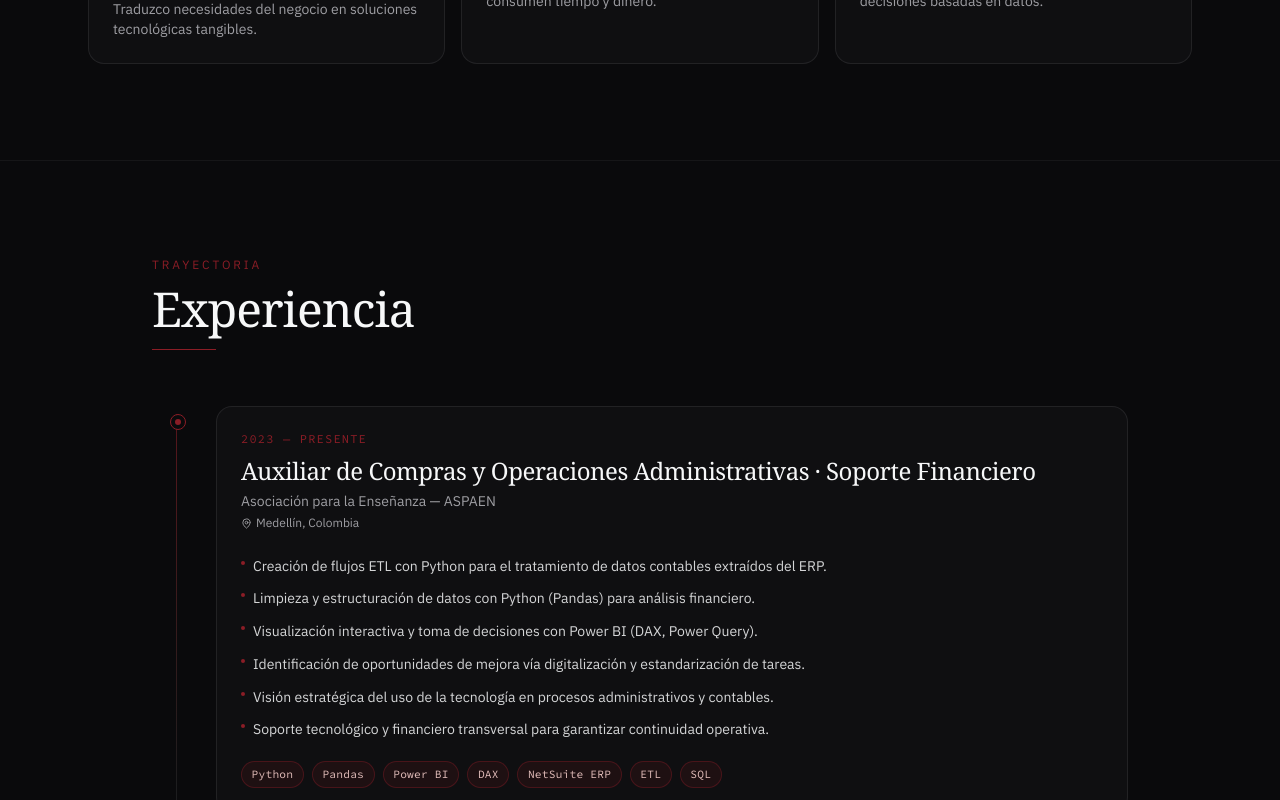
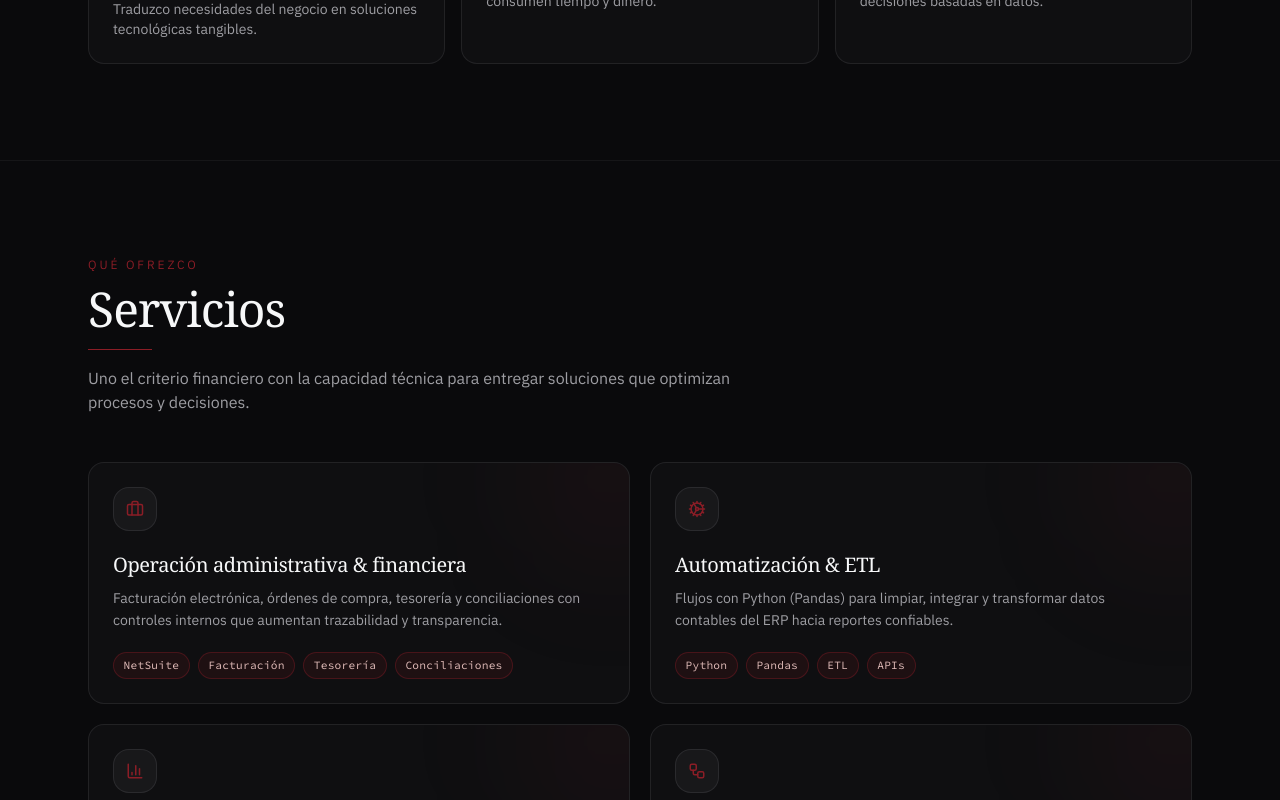
Before and after one commit to MariangelSierraJaller/mariangelsierrajaller.github.io, a React (Vite) app: page /es in a window 1280 px wide. Shown: the part 2000-2800 px from the top of the page. Built offline with nearby package versions, Linux system fonts and the light colour scheme; a web font is replaced by a local one.

Commit message:
Implement Services and Testimonials sections with i18n

```diff
--- a/src/components/Navigation.tsx
+++ b/src/components/Navigation.tsx
@@ -5,7 +5,7 @@ import { useLang } from "@/context/LanguageContext";
 import LanguageSwitcher from "@/components/LanguageSwitcher";
 import { cn } from "@/lib/utils";
 
-const sections = ["about", "experience", "education", "skills", "resume", "contact"] as const;
+const sections = ["about", "services", "experience", "education", "skills", "resume", "contact"] as const;
 
 export default function Navigation() {
   const { lang, t } = useLang();
--- /dev/null
+++ b/src/components/ServicesSection.tsx
@@ -0,0 +1,56 @@
+import { motion } from "framer-motion";
+import { Briefcase, Cog, BarChart3, Workflow } from "lucide-react";
+import { useLang } from "@/context/LanguageContext";
+import SectionHeader from "@/components/SectionHeader";
+
+interface Item {
+  title: string;
+  desc: string;
+  tags: string[];
+}
+
+const icons = [Briefcase, Cog, BarChart3, Workflow];
+
+export default function ServicesSection() {
+  const { t } = useLang();
+  const items = t<Item[]>("services.items");
+
+  return (
+    <section id="services" className="border-t border-border/60 scroll-mt-32">
+      <div className="mx-auto max-w-6xl px-6 py-24">
+        <SectionHeader kicker={t<string>("services.kicker")} title={t<string>("services.title")} />
+        <p className="mt-4 max-w-2xl text-sm text-muted-foreground sm:text-base">
+          {t<string>("services.lead")}
+        </p>
+
+        <div className="mt-12 grid gap-5 sm:grid-cols-2">
+          {items.map((it, i) => {
+            const Icon = icons[i % icons.length];
+            return (
+              <motion.article
+                key={it.title}
+                initial={{ opacity: 0, y: 18 }}
+                whileInView={{ opacity: 1, y: 0 }}
+                viewport={{ once: true, margin: "-40px" }}
+                transition={{ duration: 0.45, delay: i * 0.05 }}
+                className="group relative overflow-hidden rounded-2xl border border-border bg-card/60 p-6 transition-colors hover:border-primary/40"
+              >
+                <div className="pointer-events-none absolute -right-16 -top-16 h-40 w-40 rounded-full bg-primary/10 blur-3xl transition-opacity group-hover:bg-primary/20" />
+                <span className="grid h-11 w-11 place-items-center rounded-2xl border border-border bg-secondary/60 text-primary">
+                  <Icon size={18} />
+                </span>
+                <h3 className="mt-5 font-display text-xl text-foreground">{it.title}</h3>
+                <p className="mt-2 text-sm leading-relaxed text-muted-foreground">{it.desc}</p>
+                <div className="mt-5 flex flex-wrap gap-2">
+                  {it.tags.map((tg) => (
+                    <span key={tg} className="tech-badge">{tg}</span>
+                  ))}
+                </div>
+              </motion.article>
+            );
+          })}
+        </div>
+      </div>
+    </section>
+  );
+}
--- /dev/null
+++ b/src/components/TestimonialsSection.tsx
@@ -0,0 +1,49 @@
+import { motion } from "framer-motion";
+import { Quote } from "lucide-react";
+import { useLang } from "@/context/LanguageContext";
+import SectionHeader from "@/components/SectionHeader";
+
+interface Item {
+  quote: string;
+  name: string;
+  role: string;
+}
+
+export default function TestimonialsSection() {
+  const { t } = useLang();
+  const items = t<Item[]>("testimonials.items");
+
+  return (
+    <section id="testimonials" className="border-t border-border/60 scroll-mt-32">
+      <div className="mx-auto max-w-5xl px-6 py-24">
+        <SectionHeader kicker={t<string>("testimonials.kicker")} title={t<string>("testimonials.title")} />
+        <div className="mt-12 grid gap-6 md:grid-cols-1">
+          {items.map((it, i) => (
+            <motion.figure
+              key={it.name + i}
+              initial={{ opacity: 0, y: 20 }}
+              whileInView={{ opacity: 1, y: 0 }}
+              viewport={{ once: true, margin: "-40px" }}
+              transition={{ duration: 0.5, delay: i * 0.05 }}
+              className="relative overflow-hidden rounded-2xl border border-border bg-card/60 p-8"
+            >
+              <Quote className="absolute right-6 top-6 text-primary/25" size={56} />
+              <blockquote className="relative font-display text-lg leading-relaxed text-foreground/90 sm:text-xl">
+                “{it.quote}”
+              </blockquote>
+              <figcaption className="mt-6 flex items-center gap-3">
+                <span className="grid h-10 w-10 place-items-center rounded-full bg-primary/15 font-display text-sm text-primary">
+                  {it.name.split(" ").map((n) => n[0]).slice(0, 2).join("")}
+                </span>
+                <div>
+                  <div className="text-sm font-medium text-foreground">{it.name}</div>
+                  <div className="text-xs text-muted-foreground">{it.role}</div>
+                </div>
+              </figcaption>
+            </motion.figure>
+          ))}
+        </div>
+      </div>
+    </section>
+  );
+}
--- a/src/i18n/en.json
+++ b/src/i18n/en.json
@@ -8,6 +8,7 @@
     "experience": "Experience",
     "education": "Education",
     "skills": "Skills",
+    "services": "Services",
     "resume": "Resume",
     "contact": "Contact",
     "cta": "Let's talk"
@@ -157,7 +158,9 @@
       "title": "Languages",
       "items": [
         { "name": "Spanish", "level": "Native" },
-        { "name": "English", "level": "B2" }
+        { "name": "English", "level": "B2" },
+        { "name": "French", "level": "Basic" },
+        { "name": "Korean", "level": "Basic" }
       ]
     }
   },
@@ -183,6 +186,44 @@
     "emailCta": "Send email",
     "linkedinCta": "View LinkedIn"
   },
+  "services": {
+    "kicker": "What I offer",
+    "title": "Services",
+    "lead": "I combine financial judgment with technical execution to deliver solutions that streamline processes and decisions.",
+    "items": [
+      {
+        "title": "Administrative & Financial Operations",
+        "desc": "E-invoicing, purchase orders, treasury and reconciliations with internal controls that boost traceability and transparency.",
+        "tags": ["NetSuite", "E-invoicing", "Treasury", "Reconciliations"]
+      },
+      {
+        "title": "Automation & ETL",
+        "desc": "Python (Pandas) pipelines to clean, integrate and transform accounting data from the ERP into reliable reporting.",
+        "tags": ["Python", "Pandas", "ETL", "APIs"]
+      },
+      {
+        "title": "Business Intelligence",
+        "desc": "Interactive Power BI dashboards (DAX, Power Query) for financial audit and data-driven decision-making.",
+        "tags": ["Power BI", "DAX", "SQL", "KPIs"]
+      },
+      {
+        "title": "Process Optimization",
+        "desc": "Diagnosis, standardization and digitalization of administrative workflows to cut rework and free up team time.",
+        "tags": ["Audit", "Standardization", "Digitalization"]
+      }
+    ]
+  },
+  "testimonials": {
+    "kicker": "Recommendations",
+    "title": "What people say",
+    "items": [
+      {
+        "quote": "Mariangel stands out for her ability to integrate technology into administrative, accounting and operational processes, delivering solutions that save time, reduce rework and strengthen decision-making. Her hands-on experience in automation, ERP (NetSuite), data analysis and digitalization shows a valuable blend of technical judgment and strategic vision.",
+        "name": "Sebastián López Osorno",
+        "role": "Backend & Data · LinkedIn recommendation"
+      }
+    ]
+  },
   "footer": {
     "rights": "All rights reserved.",
     "built": "Designed and built with care."
--- a/src/i18n/es.json
+++ b/src/i18n/es.json
@@ -8,6 +8,7 @@
     "experience": "Experiencia",
     "education": "Educación",
     "skills": "Habilidades",
+    "services": "Servicios",
     "resume": "Currículum",
     "contact": "Contacto",
     "cta": "Hablemos"
@@ -157,7 +158,9 @@
       "title": "Idiomas",
       "items": [
         { "name": "Español", "level": "Nativo" },
-        { "name": "Inglés", "level": "B2" }
+        { "name": "Inglés", "level": "B2" },
+        { "name": "Francés", "level": "Básico" },
+        { "name": "Coreano", "level": "Básico" }
       ]
     }
   },
@@ -183,6 +186,44 @@
     "emailCta": "Enviar email",
     "linkedinCta": "Ver LinkedIn"
   },
+  "services": {
+    "kicker": "Qué ofrezco",
+    "title": "Servicios",
+    "lead": "Uno el criterio financiero con la capacidad técnica para entregar soluciones que optimizan procesos y decisiones.",
+    "items": [
+      {
+        "title": "Operación administrativa & financiera",
+        "desc": "Facturación electrónica, órdenes de compra, tesorería y conciliaciones con controles internos que aumentan trazabilidad y transparencia.",
+        "tags": ["NetSuite", "Facturación", "Tesorería", "Conciliaciones"]
+      },
+      {
+        "title": "Automatización & ETL",
+        "desc": "Flujos con Python (Pandas) para limpiar, integrar y transformar datos contables del ERP hacia reportes confiables.",
+        "tags": ["Python", "Pandas", "ETL", "APIs"]
+      },
+      {
+        "title": "Business Intelligence",
+        "desc": "Tableros interactivos en Power BI (DAX, Power Query) para auditoría financiera y toma de decisiones basada en datos.",
+        "tags": ["Power BI", "DAX", "SQL", "KPIs"]
+      },
+      {
+        "title": "Optimización de procesos",
+        "desc": "Diagnóstico, estandarización y digitalización de flujos administrativos para reducir reprocesos y liberar tiempo del equipo.",
+        "tags": ["Auditoría", "Estandarización", "Digitalización"]
+      }
+    ]
+  },
+  "testimonials": {
+    "kicker": "Recomendaciones",
+    "title": "Lo que dicen de mí",
+    "items": [
+      {
+        "quote": "Mariangel destaca por su capacidad para integrar tecnología en procesos administrativos, contables y operativos, aportando soluciones que optimizan tiempos, reducen reprocesos y fortalecen la toma de decisiones. Su experiencia práctica en automatización, ERP (NetSuite), análisis de datos y digitalización demuestra una valiosa combinación entre criterio técnico y visión estratégica.",
+        "name": "Sebastián López Osorno",
+        "role": "Backend & Data · Recomendación LinkedIn"
+      }
+    ]
+  },
   "footer": {
     "rights": "Todos los derechos reservados.",
     "built": "Diseñado y desarrollado con detalle."
--- a/src/pages/Home.tsx
+++ b/src/pages/Home.tsx
@@ -1,10 +1,12 @@
 import HeroSection from "@/components/HeroSection";
 import AboutSection from "@/components/AboutSection";
 import ProfileSwitch from "@/components/ProfileSwitch";
+import ServicesSection from "@/components/ServicesSection";
 import ExperienceSection from "@/components/ExperienceSection";
 import EducationSection from "@/components/EducationSection";
 import SkillsSection from "@/components/SkillsSection";
 import ResumeSection from "@/components/ResumeSection";
+import TestimonialsSection from "@/components/TestimonialsSection";
 import ContactSection from "@/components/ContactSection";
 
 export default function Home() {
@@ -13,10 +15,12 @@ export default function Home() {
       <HeroSection />
       <ProfileSwitch />
       <AboutSection />
+      <ServicesSection />
       <ExperienceSection />
       <EducationSection />
       <SkillsSection />
       <ResumeSection />
+      <TestimonialsSection />
       <ContactSection />
     </>
   );
```
